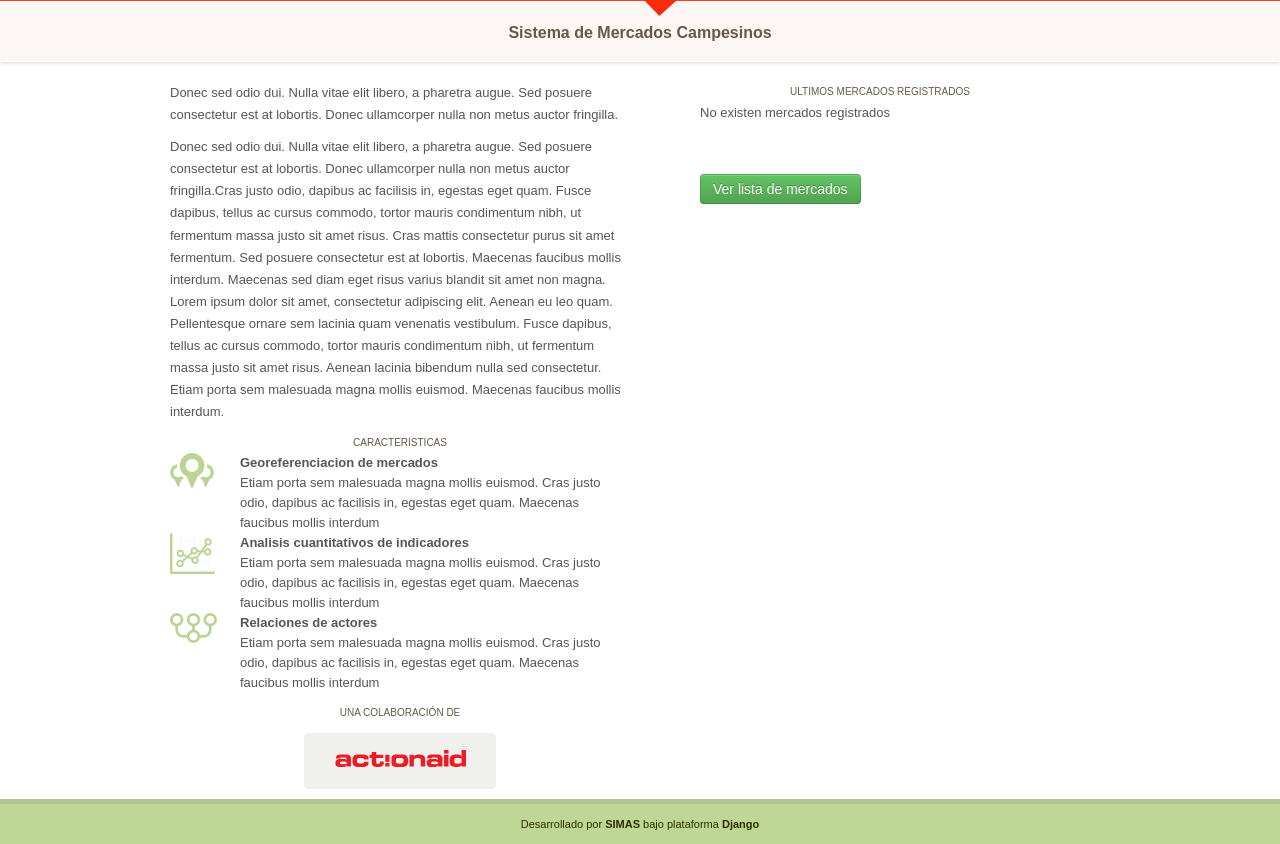
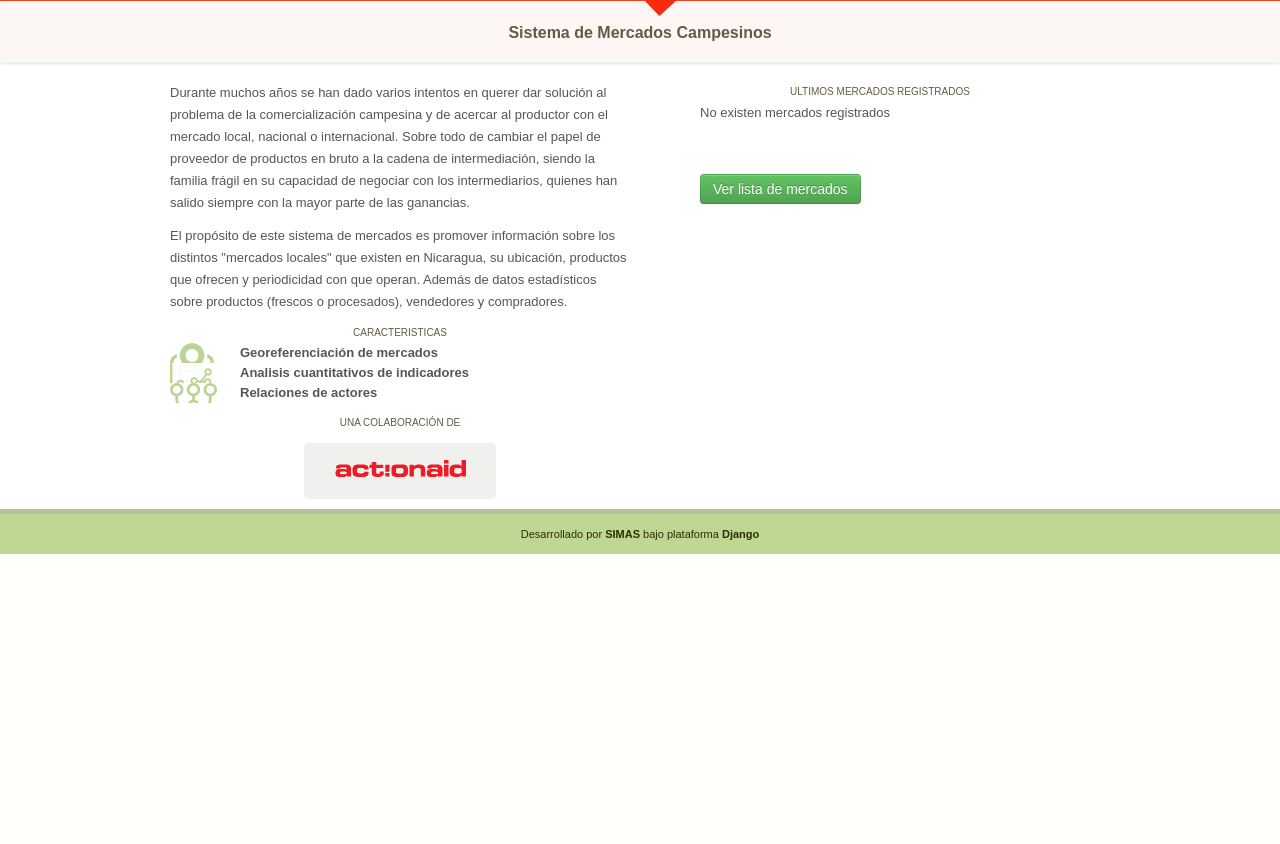
Before and after one commit to CARocha/mcampesino, a Django app: template templates/index.html in a window 1280 px wide. Shown: the part 441-1285 px from the top of the page. After the commit the page ends 995 px from the top, so only its background shows below. Run offline with Django 3.2, Linux system fonts and the light colour scheme; the template is opened without the code that fills it, so the values that code supplies are empty; parts of the project's set-up code (start-up, migrations or seed data) failed here and were passed over; some libraries are stand-ins or nearby versions; some web fonts are replaced.

Commit message:
agregando mejoras de blabla

```diff
--- a/templates/index.html
+++ b/templates/index.html
@@ -22,27 +22,25 @@
         <div class="row">
           <div class="span6">
             <p>
-              Donec sed odio dui. Nulla vitae elit libero, a pharetra augue. Sed posuere consectetur est at lobortis. Donec ullamcorper nulla non metus auctor fringilla.
+              Durante muchos años se han dado varios intentos en querer dar solución al problema de la comercialización campesina y de acercar al productor con el mercado  local, nacional o internacional. Sobre todo de cambiar el papel de proveedor de productos en bruto a la cadena de intermediación, siendo la familia frágil en su  capacidad de negociar con los intermediarios, quienes han salido siempre con la mayor parte de las ganancias.
             </p>
             <p>
-              Donec sed odio dui. Nulla vitae elit libero, a pharetra augue. Sed posuere consectetur est at lobortis. Donec ullamcorper nulla non metus auctor fringilla.Cras justo odio, dapibus ac facilisis in, egestas eget quam. Fusce dapibus, tellus ac cursus commodo, tortor mauris condimentum nibh, ut fermentum massa justo sit amet risus. Cras mattis consectetur purus sit amet fermentum. Sed posuere consectetur est at lobortis. Maecenas faucibus mollis interdum.
-
-              Maecenas sed diam eget risus varius blandit sit amet non magna. Lorem ipsum dolor sit amet, consectetur adipiscing elit. Aenean eu leo quam. Pellentesque ornare sem lacinia quam venenatis vestibulum. Fusce dapibus, tellus ac cursus commodo, tortor mauris condimentum nibh, ut fermentum massa justo sit amet risus. Aenean lacinia bibendum nulla sed consectetur. Etiam porta sem malesuada magna mollis euismod. Maecenas faucibus mollis interdum.
+              El propósito de este sistema de mercados es promover información sobre los distintos "mercados locales" que existen en Nicaragua, su ubicación, productos que ofrecen y periodicidad con que operan. Además de datos estadísticos sobre productos  (frescos o procesados), vendedores y compradores.
             </p>
 
             <div class="semititle">CARACTERISTICAS</div>
 
             <div class="caracteristica c1">
-              <b>Georeferenciacion de mercados</b><br>
-                 Etiam porta sem malesuada magna mollis euismod. Cras justo odio, dapibus ac facilisis in, egestas eget quam. Maecenas faucibus mollis interdum
+              <b>Georeferenciación de mercados</b><br>
+
             </div>
             <div class="caracteristica c2">
               <b>Analisis cuantitativos de indicadores</b><br>
-                 Etiam porta sem malesuada magna mollis euismod. Cras justo odio, dapibus ac facilisis in, egestas eget quam. Maecenas faucibus mollis interdum
+
             </div>
             <div class="caracteristica c3">
               <b>Relaciones de actores</b><br>
-                 Etiam porta sem malesuada magna mollis euismod. Cras justo odio, dapibus ac facilisis in, egestas eget quam. Maecenas faucibus mollis interdum
+
             </div>
 
             <p>
```
